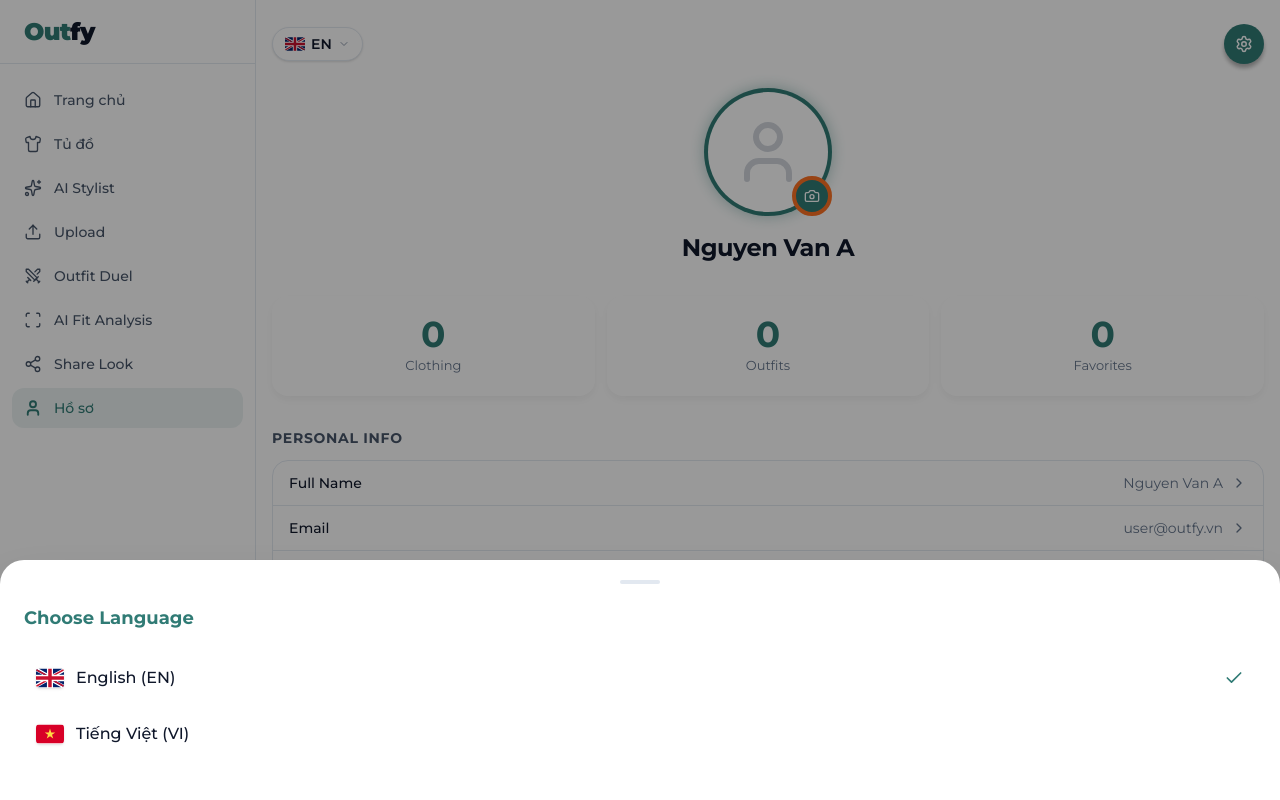
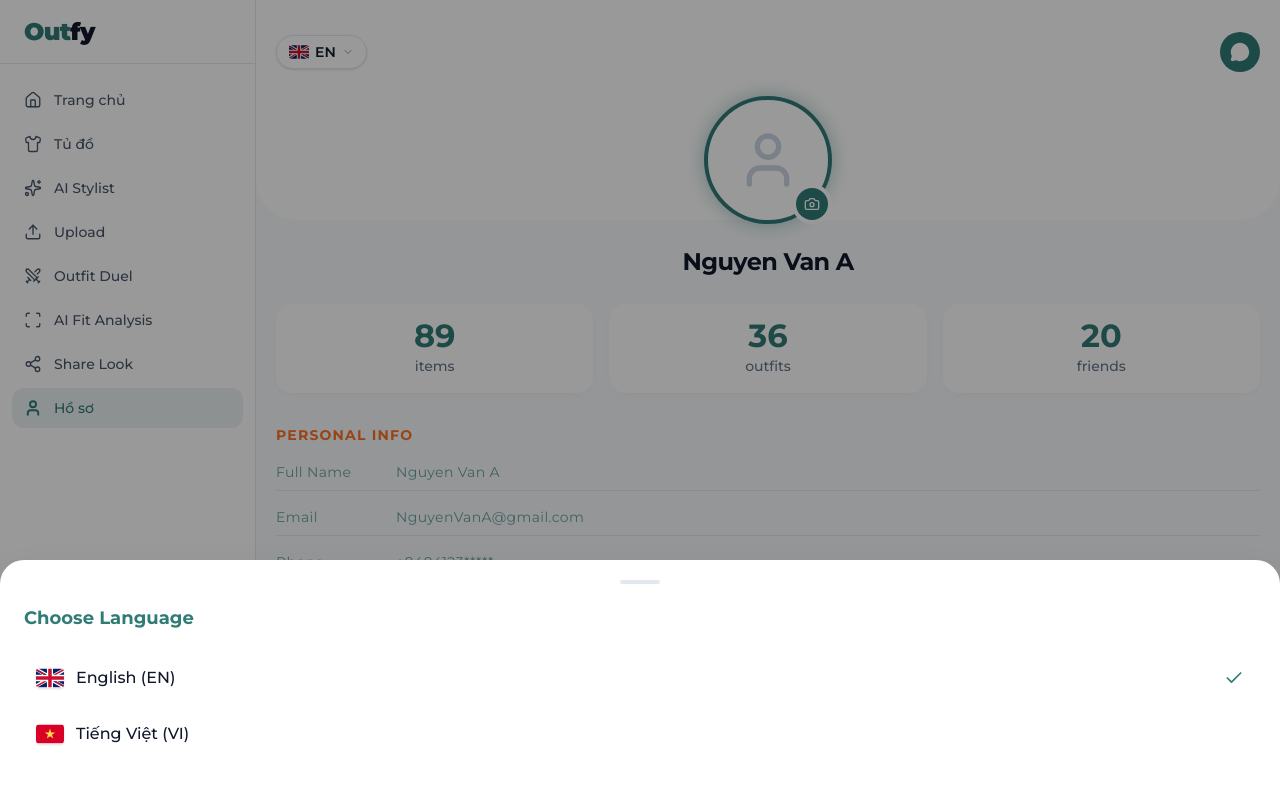
Before and after one commit to tuanvu250/outfy_demo, a Next.js app: page /profile in a window 1280 px wide. Both pictures are taken after a click on the button "EN". Shown: the top 800 px of the page. Built offline with nearby package versions, Linux system fonts and the light colour scheme.

Commit message:
feat: Implement avatar scanning and processing, core application pages (AI Stylist, Profile, Wardrobe), bottom navigation, and i18n support.

```diff
--- a/app/(main)/ai-stylist/page.tsx
+++ b/app/(main)/ai-stylist/page.tsx
@@ -5,6 +5,7 @@ import {
   MessageCircle, ChevronRight, Plus, Mic, SendHorizontal,
   Sparkles, Settings, Shirt, ArrowLeft,
 } from "lucide-react";
+import Image from "next/image";
 
 // ─── Types ────────────────────────────────────────────────────────────────────
 
@@ -200,7 +201,7 @@ export default function AiStylistPage() {
               className="flex h-[88px] w-[88px] items-center justify-center rounded-full"
               style={{ background: "rgba(48,123,117,0.1)" }}
             >
-              <Sparkles size={40} className="text-[var(--primary)]" />
+              <Image src="/images/Logo ko-01.png" alt="AI Stylist" width={60} height={60} />
             </div>
             <p
               className="mt-6 text-center text-xl font-bold text-text-secondary"
--- a/app/(main)/profile/page.tsx
+++ b/app/(main)/profile/page.tsx
@@ -1,12 +1,13 @@
 "use client";
 
 import { useState, useRef } from "react";
-import { User, Camera, LogOut, ChevronRight, Settings, ChevronDown, Check } from "lucide-react";
+import { User, Camera, MessageCircle, ChevronDown, Check, Edit2, Sparkles, Globe, ScanFace } from "lucide-react";
 import { useTranslation } from "react-i18next";
 import { motion, AnimatePresence } from "framer-motion";
 import GB from "country-flag-icons/react/3x2/GB";
 import VN from "country-flag-icons/react/3x2/VN";
 import Image from "next/image";
+import { useRouter } from "next/navigation";
 
 type Lang = "vi" | "en";
 
@@ -28,7 +29,7 @@ function LangBottomSheet({ open, onClose }: { open: boolean; onClose: () => void
             animate={{ opacity: 1 }}
             exit={{ opacity: 0 }}
             transition={{ duration: 0.2 }}
-            className="fixed inset-0 z-60 bg-black/40"
+            className="fixed inset-0 z-[60] bg-black/40"
             onClick={onClose}
           />
           <motion.div
@@ -37,10 +38,10 @@ function LangBottomSheet({ open, onClose }: { open: boolean; onClose: () => void
             animate={{ y: 0 }}
             exit={{ y: "100%" }}
             transition={{ type: "tween", duration: 0.28, ease: "easeOut" }}
-            className="fixed bottom-0 left-0 right-0 z-70 rounded-t-3xl bg-white px-6 pb-10 pt-5 shadow-2xl"
+            className="fixed bottom-0 left-0 right-0 z-[70] rounded-t-3xl bg-white px-6 pb-10 pt-5 shadow-2xl"
           >
             <div className="mx-auto mb-5 h-1 w-10 rounded-full bg-[#E2E8F0]" />
-            <h3 className="mb-5 text-lg font-bold" style={{ color: "#307B75" }}>
+            <h3 className="mb-5 text-lg font-bold text-[var(--primary)]">
               {t("lang.choosePicker", "Chọn ngôn ngữ")}
             </h3>
             <div className="space-y-1">
@@ -48,11 +49,11 @@ function LangBottomSheet({ open, onClose }: { open: boolean; onClose: () => void
                 <button
                   key={code}
                   onClick={() => { void i18n.changeLanguage(code); onClose(); }}
-                  className="flex w-full items-center gap-3 rounded-xl px-3 py-3.5 transition-colors hover:bg-[#F8FAFC] active:bg-[#F1F5F9]"
+                  className="flex w-full items-center gap-3 rounded-xl px-3 py-3.5 transition-colors hover:bg-slate-50 active:bg-slate-100"
                 >
                   <Flag className="h-5 w-7 rounded-sm object-cover shadow-sm" />
-                  <span className="flex-1 text-left text-base font-medium text-[#0f172a]">{label}</span>
-                  {lang === code && <Check size={20} stroke="#307B75" strokeWidth={2} />}
+                  <span className="flex-1 text-left text-base font-medium text-[var(--text-primary)]">{label}</span>
+                  {lang === code && <Check size={20} className="text-[var(--primary)]" strokeWidth={2} />}
                 </button>
               ))}
             </div>
@@ -71,50 +72,50 @@ function LangBadge({ onClick }: { onClick: () => void }) {
   return (
     <button
       onClick={onClick}
-      className="inline-flex items-center gap-1.5 rounded-full border border-[#E2E8F0] bg-white px-3 py-1.5 text-sm font-semibold text-[#0f172a] shadow-sm transition-opacity active:opacity-70"
+      className="inline-flex items-center gap-1.5 rounded-full border border-[var(--border-light)] bg-white px-3 py-1.5 text-sm font-semibold text-[var(--text-primary)] shadow-sm transition-opacity active:opacity-70 z-10 relative"
     >
       <Flag className="h-4 w-5 rounded-sm object-cover" />
       <span>{current.short}</span>
-      <ChevronDown size={12} stroke="#64748B" strokeWidth={1.5} />
+      <ChevronDown size={12} className="text-[var(--text-tertiary)]" strokeWidth={1.5} />
+    </button>
+  );
+}
+
+// Custom Switch Toggle Component
+function Switch({ checked, onChange }: { checked: boolean; onChange: (checked: boolean) => void }) {
+  return (
+    <button
+      type="button"
+      className={cn(
+        "relative inline-flex h-6 w-11 shrink-0 cursor-pointer items-center rounded-full transition-colors duration-200 ease-in-out focus:outline-none focus:ring-2 focus:ring-[var(--primary)] focus:ring-offset-2",
+        checked ? "bg-[var(--primary)]" : "bg-slate-200"
+      )}
+      onClick={() => onChange(!checked)}
+    >
+      <span
+        className={cn(
+          "pointer-events-none inline-block h-5 w-5 transform rounded-full bg-white shadow ring-0 transition duration-200 ease-in-out",
+          checked ? "translate-x-5" : "translate-x-0.5"
+        )}
+      />
     </button>
   );
 }
 
 export default function ProfilePage() {
   const { t } = useTranslation();
+  const router = useRouter();
   const [langOpen, setLangOpen] = useState(false);
   const [avatarImg, setAvatarImg] = useState<string | null>(null);
+  const [metric, setMetric] = useState(true);
+  const [aiAlerts, setAiAlerts] = useState(true);
+  const [publicWardrobe, setPublicWardrobe] = useState(false);
   const fileInputRef = useRef<HTMLInputElement>(null);
 
   const STATS = [
-    { label: t("profile.stats.clothing", "Trang phục"), value: "0" },
-    { label: t("profile.stats.outfits", "Outfits"), value: "0" },
-    { label: t("profile.stats.favorites", "Yêu thích"), value: "0" },
-  ];
-
-  const SECTIONS = [
-    {
-      title: t("profile.sections.personal", "Thông tin cá nhân"),
-      items: [
-        { label: t("profile.fields.fullName", "Họ và tên"), value: "Nguyen Van A" },
-        { label: t("profile.fields.email", "Email"), value: "user@outfy.vn" },
-        { label: t("profile.fields.phone", "Điện thoại"), value: t("common.notUpdated", "Chưa cập nhật") },
-      ],
-    },
-    {
-      title: t("profile.sections.bodyProfile", "Hồ sơ vóc dáng"),
-      items: [
-        { label: t("profile.fields.height", "Chiều cao"), value: t("common.notUpdated", "Chưa cập nhật") },
-        { label: t("profile.fields.weight", "Cân nặng"), value: t("common.notUpdated", "Chưa cập nhật") },
-      ],
-    },
-    {
-      title: t("profile.sections.preferences", "Tuỳ chọn"),
-      items: [
-        { label: t("profile.fields.language", "Ngôn ngữ"), value: t("profile.languageValue", "Tiếng Việt") },
-        { label: t("profile.fields.notifications", "Thông báo"), value: t("common.on", "Bật") },
-      ],
-    },
+    { label: t("profile.stats.items", "Items"), value: "89" },
+    { label: t("profile.stats.outfits", "outfits"), value: "36" },
+    { label: t("profile.stats.friends", "friends"), value: "20" },
   ];
 
   const handleAvatarChange = (e: React.ChangeEvent<HTMLInputElement>) => {
@@ -126,58 +127,54 @@ export default function ProfilePage() {
   };
 
   return (
-    <div className="min-h-screen bg-white pb-16">
+    <div className="min-h-screen bg-[#F8FAFC] pb-24 relative overflow-x-hidden">
+      {/* Background decoration to match Figma (white top area) */}
+      <div className="absolute top-0 left-0 right-0 h-[220px] bg-white rounded-b-[40px] z-0" />
+
       {/* Header */}
-      <div className="flex items-center justify-between px-4 pt-6 pb-2">
-        {/* Language pill */}
+      <div className="relative z-10 flex items-center justify-between px-5 pt-8 pb-4">
         <LangBadge onClick={() => setLangOpen(true)} />
-        {/* Message button */}
         <button
-          className="flex h-10 w-10 items-center justify-center rounded-full text-white"
-          style={{
-            background: "#307B75",
-            boxShadow: "0 4px 4px rgba(0,0,0,0.3)",
-          }}
+          className="flex h-10 w-10 items-center justify-center rounded-full text-white bg-[var(--primary)] transition-transform active:scale-95"
         >
-          <Settings size={18} />
+          <MessageCircle size={20} className="fill-white" />
         </button>
       </div>
 
-      {/* Avatar */}
-      <div className="mt-4 flex flex-col items-center">
+      {/* Avatar Section */}
+      <div className="relative z-10 mt-2 flex flex-col items-center px-5">
         <div className="relative">
-          {/* Outer teal ring */}
+          {/* Avatar circle with glow */}
           <div
-            className="flex items-center justify-center rounded-full p-1"
+            className="flex items-center justify-center rounded-full p-1 bg-[var(--primary)] relative"
             style={{
               width: 128,
               height: 128,
-              background: "#307B75",
-              boxShadow: "0 0 15px rgba(48,123,117,0.4)",
+              boxShadow: "0 0 20px rgba(48, 123, 117, 0.4)",
             }}
           >
-            {/* White inner circle */}
-            <div className="relative flex h-full w-full items-center justify-center overflow-hidden rounded-full bg-white">
+            <div className="relative flex h-full w-full items-center justify-center overflow-hidden rounded-full bg-white border-2 border-white">
               {avatarImg ? (
                 <Image src={avatarImg} alt="Avatar" fill className="object-cover" />
               ) : (
-                <User size={72} className="text-gray-300" />
+                <User size={64} className="text-slate-300" />
               )}
             </div>
           </div>
-          {/* Camera button */}
+
+          {/* Camera Button at Bottom Right */}
           <button
             onClick={() => fileInputRef.current?.click()}
-            className="absolute bottom-0 right-0 flex h-10 w-10 items-center justify-center rounded-full text-white transition-transform active:scale-95"
+            className="absolute bottom-0 right-0 flex h-10 w-10 items-center justify-center rounded-full text-[var(--primary)] bg-white border-4 border-[var(--primary)] transition-transform active:scale-95"
             style={{
-              background: "#307B75",
-              border: "4px solid #FD7123",
+              borderColor: "var(--background)",
+              backgroundColor: "var(--primary)",
+              color: "white"
             }}
           >
             <Camera size={16} />
           </button>
 
-          {/* Hidden file input */}
           <input
             type="file"
             ref={fileInputRef}
@@ -188,64 +185,183 @@ export default function ProfilePage() {
         </div>
 
         {/* Name */}
-        <h2 className="mt-4 text-2xl font-bold tracking-[-0.5px] text-[var(--text-primary)]">
+        <h2 className="mt-5 text-[24px] font-bold text-[var(--text-primary)] tracking-tight">
           Nguyen Van A
         </h2>
       </div>
 
-      {/* Stats cards */}
-      <div className="mt-8 flex justify-center gap-3 px-4">
+      {/* Stats Cards */}
+      <div className="relative z-10 mt-6 flex justify-center gap-4 px-5">
         {STATS.map(({ label, value }) => (
           <div
             key={label}
-            className="flex flex-1 flex-col items-center justify-center rounded-2xl bg-white py-5"
-            style={{
-              boxShadow: "0 4px 10px rgba(0,0,0,0.05)",
-            }}
+            className="flex flex-1 flex-col items-center justify-center rounded-[16px] bg-white py-4 shadow-[0_2px_10px_rgba(0,0,0,0.03)]"
           >
             <span
-              className="text-4xl font-bold"
-              style={{ color: "#307B75", lineHeight: 1 }}
+              className="text-[32px] font-bold text-[var(--primary)]"
+              style={{ lineHeight: 1 }}
             >
               {value}
             </span>
-            <span className="mt-1 text-[13px] text-[var(--text-tertiary)]">{label}</span>
+            <span className="mt-1 text-[14px] font-medium text-[var(--text-tertiary)] lowercase">{label}</span>
           </div>
         ))}
       </div>
 
-      {/* Info sections */}
-      {SECTIONS.map(({ title, items }) => (
-        <div key={title} className="mt-8 px-4">
-          <h3 className="mb-3 text-sm font-bold text-[var(--text-secondary)] uppercase tracking-wider">
-            {title}
+      {/* Main Content Sections */}
+      <div className="relative z-10 px-5 mt-8 space-y-8">
+
+        {/* Personal Information */}
+        <div>
+          <h3 className="mb-4 text-[14px] font-bold text-[var(--secondary)] uppercase tracking-[1.2px]">
+            {t("profile.sections.personal", "Personal Information")}
           </h3>
-          <div className="overflow-hidden rounded-2xl border border-[var(--border-light)] bg-white">
-            {items.map(({ label, value }, i) => (
+          <div className="space-y-4">
+            <div className="flex border-b border-[var(--border-light)] pb-2 relative">
+              <span className="w-[120px] text-sm text-[var(--primary)] opacity-70 capitalize tracking-wide">{t("profile.fields.fullName", "Fullname")}</span>
+              <span className="text-sm text-[var(--primary)] opacity-70 tracking-wide">{t("profile.values.fullName", "Nguyen Van A")}</span>
+            </div>
+            <div className="flex border-b border-[var(--border-light)] pb-2 relative">
+              <span className="w-[120px] text-sm text-[var(--primary)] opacity-70 capitalize tracking-wide">{t("profile.fields.email", "Gmail")}</span>
+              <span className="text-sm text-[var(--primary)] opacity-70 tracking-wide">{t("profile.values.email", "NguyenVanA@gmail.com")}</span>
+            </div>
+            <div className="flex border-b border-[var(--border-light)] pb-2 relative">
+              <span className="w-[120px] text-sm text-[var(--primary)] opacity-70 capitalize tracking-wide">{t("profile.fields.phone", "Phone")}</span>
+              <span className="text-sm text-[var(--primary)] opacity-70 tracking-wide">{t("profile.values.phone", "+8484123*****")}</span>
+            </div>
+            <div className="flex pb-2 relative">
+              <span className="w-[120px] text-sm text-[var(--primary)] opacity-70 capitalize tracking-wide">{t("profile.fields.dob", "Date of birth")}</span>
+              <span className="text-sm text-[var(--primary)] opacity-70 tracking-wide">{t("profile.values.dob", "01/01/2004")}</span>
+            </div>
+          </div>
+        </div>
+
+        {/* 3D Body Profile */}
         <div
-                key={label}
+          className="rounded-[24px] p-4 relative backdrop-blur-[6px] border border-black/5"
+          style={{ backgroundColor: "rgba(48, 123, 117, 0.05)" }}
+        >
+          <div className="flex items-center justify-between mb-4">
+            <h3 className="text-[12px] font-bold uppercase tracking-[1.2px] text-[var(--primary)] opacity-70">
+              {t("profile.sections.bodyProfile", "3D Body Profile")}
+            </h3>
+            <div className="px-2 py-[2px] rounded-full" style={{ backgroundColor: "rgba(48, 123, 117, 0.2)" }}>
+              <span className="text-[10px] font-bold text-[var(--primary)]">
+                {t("profile.lastScanned", "Last scanned: 2 days ago")}
+              </span>
+            </div>
+          </div>
+
+          <div className="flex gap-3 mb-4">
+            {/* Height Component */}
+            <div
+              className="flex-1 rounded-[16px] p-3 flex flex-col gap-1 border border-black/5"
+              style={{ backgroundColor: "rgba(48, 123, 117, 0.1)" }}
+            >
+              <span className="text-[12px] text-[var(--text-tertiary)] font-normal">{t("profile.fields.height", "Height")}</span>
+              <div className="flex items-baseline gap-1 h-[28px]">
+                <span className="text-[18px] font-bold text-[#666]">182</span>
+                <span className="text-[12px] text-[var(--text-tertiary)]">cm</span>
+              </div>
+            </div>
+
+            {/* Weight Component */}
+            <div
+              className="flex-1 rounded-[16px] p-3 flex flex-col gap-1 border border-black/5"
+              style={{ backgroundColor: "rgba(48, 123, 117, 0.1)" }}
+            >
+              <span className="text-[12px] text-[var(--text-tertiary)] font-normal">{t("profile.fields.weight", "Weight")}</span>
+              <div className="flex items-baseline gap-1 h-[28px]">
+                <span className="text-[18px] font-bold text-[#666]">76</span>
+                <span className="text-[12px] text-[var(--text-tertiary)]">kg</span>
+              </div>
+            </div>
+          </div>
+
+          {/* Unit Toggle */}
+          <div
+            className="rounded-[16px] p-1 flex items-center justify-center mb-4"
+            style={{ backgroundColor: "rgba(48, 123, 117, 0.05)" }}
+          >
+            <button
+              onClick={() => setMetric(true)}
               className={cn(
-                  "flex items-center justify-between px-4 py-3",
-                  i < items.length - 1 ? "border-b border-[var(--border-light)]" : ""
+                "flex-1 py-2 rounded-[6px] text-[14px] transition-all flex items-center justify-center",
+                metric ? "bg-[var(--primary)] text-white shadow-md font-bold" : "text-[var(--text-tertiary)] font-medium"
               )}
             >
-                <span className="text-sm font-medium text-[var(--text-primary)]">{label}</span>
-                <div className="flex items-center gap-2 text-[var(--text-tertiary)]">
-                  <span className="text-sm">{value}</span>
-                  <ChevronRight size={16} />
+              {t("profile.units.metric", "Metric")}
+            </button>
+            <button
+              onClick={() => setMetric(false)}
+              className={cn(
+                "flex-1 py-2 rounded-[6px] text-[14px] transition-all flex items-center justify-center",
+                !metric ? "bg-[var(--primary)] text-white shadow-md font-bold" : "text-[var(--text-tertiary)] font-medium"
+              )}
+            >
+              {t("profile.units.imperial", "Imperial")}
+            </button>
+          </div>
+
+          {/* Start New Scan Button */}
+          <button
+            className="w-full rounded-[16px] py-[13px] flex items-center justify-center gap-[8px] border border-[var(--secondary)] transition-colors active:opacity-80"
+            style={{ backgroundColor: "rgba(253, 113, 35, 0.1)" }}
+            onClick={() => router.push("/avatar/scan")}
+          >
+            <ScanFace size={15} className="text-[var(--secondary)]" />
+            <span className="font-bold text-[14px] text-[var(--secondary)] leading-[20px]">
+              {t("profile.actions.startScan", "Start New 3D Scan")}
+            </span>
+          </button>
+        </div>
+
+        {/* Preferences Toggles */}
+        <div
+          className="rounded-[24px] overflow-hidden backdrop-blur-[6px] border border-black/5"
+          style={{ backgroundColor: "rgba(48, 123, 117, 0.05)" }}
+        >
+          {/* AI Alerts */}
+          <div className="flex items-center justify-between p-4" style={{ borderBottom: "1px solid rgba(48, 123, 117, 0.1)" }}>
+            <div className="flex items-center gap-3">
+              <div
+                className="h-10 w-10 rounded-full flex items-center justify-center text-[var(--secondary)]"
+                style={{ backgroundColor: "rgba(253, 113, 35, 0.1)" }}
+              >
+                <Sparkles size={20} className="fill-[var(--secondary)] opacity-80" />
+              </div>
+              <div className="flex flex-col">
+                <span className="text-[14px] font-bold text-slate-800 leading-[20px]">{t("profile.preferences.aiAlerts", "AI Style Alerts")}</span>
+                <span className="text-[12px] text-[var(--text-tertiary)] leading-[16px]">{t("profile.preferences.aiAlertsDesc", "New outfit recommendations")}</span>
               </div>
             </div>
-            ))}
+            <Switch checked={aiAlerts} onChange={setAiAlerts} />
+          </div>
+
+          {/* Public Wardrobe */}
+          <div className="flex items-center justify-between p-4">
+            <div className="flex items-center gap-3">
+              <div
+                className="h-10 w-10 rounded-full flex items-center justify-center text-[var(--primary)]"
+                style={{ backgroundColor: "rgba(48, 123, 117, 0.1)" }}
+              >
+                <Globe size={20} className="opacity-80" />
+              </div>
+              <div className="flex flex-col">
+                <span className="text-[14px] font-bold text-slate-800 leading-[20px]">{t("profile.preferences.publicWardrobe", "Public Wardrobe")}</span>
+                <span className="text-[12px] text-[var(--text-tertiary)] leading-[16px]">{t("profile.preferences.publicWardrobeDesc", "Let friends see your style")}</span>
               </div>
             </div>
-      ))}
+            <Switch checked={publicWardrobe} onChange={setPublicWardrobe} />
+          </div>
+        </div>
 
         {/* Sign out */}
-      <div className="mt-8 px-4">
-        <button className="flex w-full items-center justify-center gap-2 py-2">
-          <LogOut size={16} className="text-red-500" />
-          <span className="text-sm font-bold text-red-500">{t("auth.logout", "Đăng xuất")}</span>
+        <div className="flex items-center justify-center py-4 rounded-[24px] transition-colors active:bg-gray-100 mt-8 mb-8">
+          <button onClick={() => router.push("/login")} className="flex items-center justify-center">
+            <span className="text-[14px] font-bold text-[#ef4444] leading-[20px]">{t("auth.logout", "Sign Out")}</span>
           </button>
+        </div>
       </div>
 
       <LangBottomSheet open={langOpen} onClose={() => setLangOpen(false)} />
--- a/app/(main)/wardrobe/page.tsx
+++ b/app/(main)/wardrobe/page.tsx
@@ -83,7 +83,7 @@ export default function WardrobePage() {
           {snapIndex === 0 ? (
             <motion.img
               key="3dfull"
-              src="/images/3dfull.png"
+              src="/images/3dfullv1.png"
               alt="3D Avatar Full"
               className="absolute inset-0 h-full w-full object-cover object-top"
               initial={{ opacity: 0, scale: 1.05 }}
@@ -107,7 +107,7 @@ export default function WardrobePage() {
       </div>
 
       {/* Right-side floating actions */}
-      <div className="absolute right-5 top-16 z-10 flex flex-col gap-4">
+      <div className="absolute right-3 top-16 z-10 flex flex-col gap-4">
         <FloatingActionBtn icon={MessageCircle} bg="#307B75" size={48} />
         <Link href="/upload">
           <FloatingActionBtn icon={Plus} bg="#FD7123" />
@@ -178,7 +178,7 @@ export default function WardrobePage() {
                   key={cat}
                   onClick={() => setActiveCategory(i)}
                   className={cn(
-                    "pb-3 pr-5 text-sm transition-colors",
+                    "pb-3 mr-4 text-sm transition-colors",
                     i === activeCategory
                       ? "border-b-2 border-[var(--secondary)] font-bold text-[var(--secondary)]"
                       : "font-normal text-[var(--text-tertiary)]"
--- a/app/avatar/measurements/page.tsx
+++ b/app/avatar/measurements/page.tsx
@@ -19,7 +19,7 @@ export default function MeasurementsPage() {
   } = useForm<MeasurementsFormData>({});
 
   const onSubmit = () => {
-    router.push("/avatar/scan");
+    router.push("/avatar/scan?step=processing");
   };
 
   return (
--- a/lib/i18n/locales/en.ts
+++ b/lib/i18n/locales/en.ts
@@ -114,8 +114,10 @@ export const en: Translations = {
   },
   profile: {
     stats: {
+      items: "Items",
       clothing: "Clothing",
       outfits: "Outfits",
+      friends: "Friends",
       favorites: "Favorites",
     },
     sections: {
@@ -127,11 +129,26 @@ export const en: Translations = {
       fullName: "Full Name",
       email: "Email",
       phone: "Phone",
+      dob: "Date of Birth",
       height: "Height",
       weight: "Weight",
       language: "Language",
       notifications: "Notifications",
     },
+    units: {
+      metric: "Meter",
+      imperial: "Inch",
+    },
+    actions: {
+      startScan: "Start New 3D Scan",
+    },
+    preferences: {
+      aiAlerts: "AI Style Alerts",
+      aiAlertsDesc: "New outfit recommendations",
+      publicWardrobe: "Public Wardrobe",
+      publicWardrobeDesc: "Let friends see your style",
+    },
+    lastScanned: "Last scanned: 2 days ago",
     languageValue: "English",
   },
   upload: {
```
Also changed, not shown: app/avatar/scan/page.tsx (+21 -18 lines), components/layout/BottomNav.tsx (+5 -4 lines), lib/i18n/locales/vi.ts (+34 -0 lines). Lines whose indentation alone changed are shown as unchanged.
